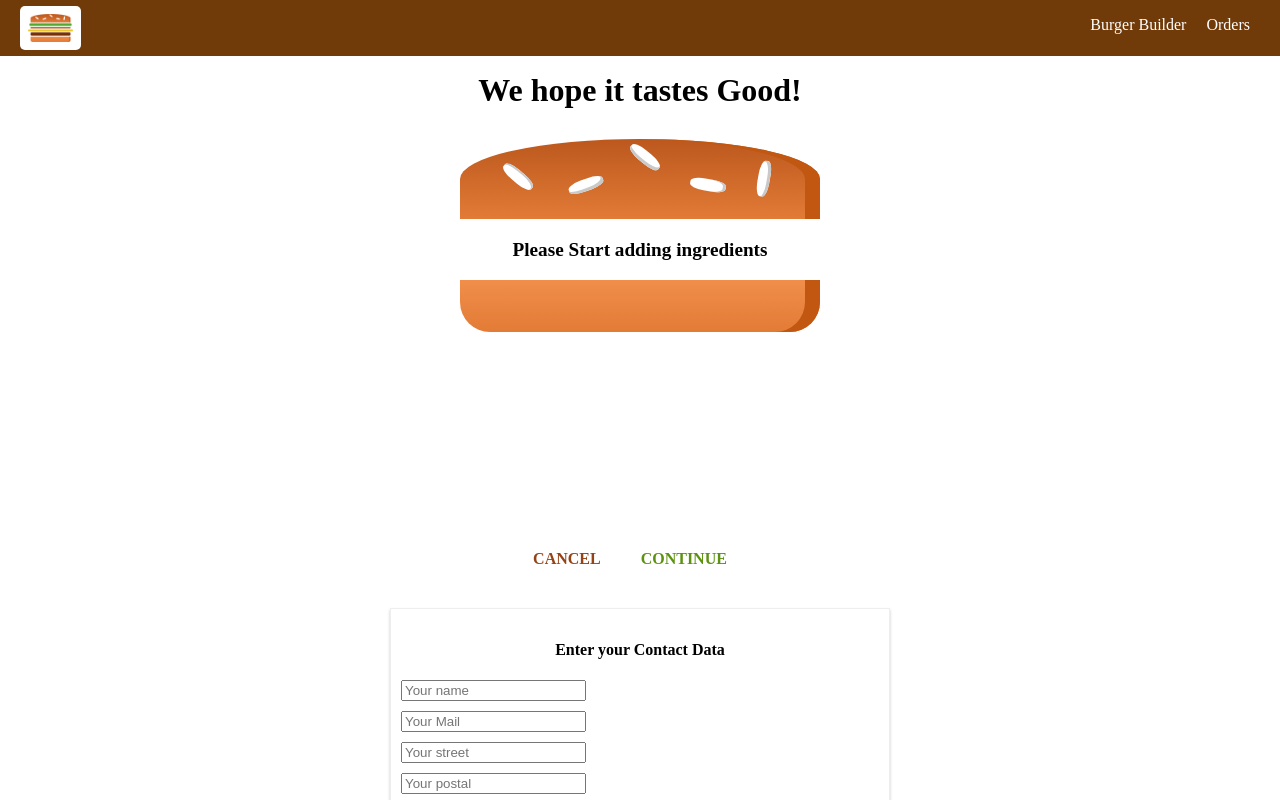
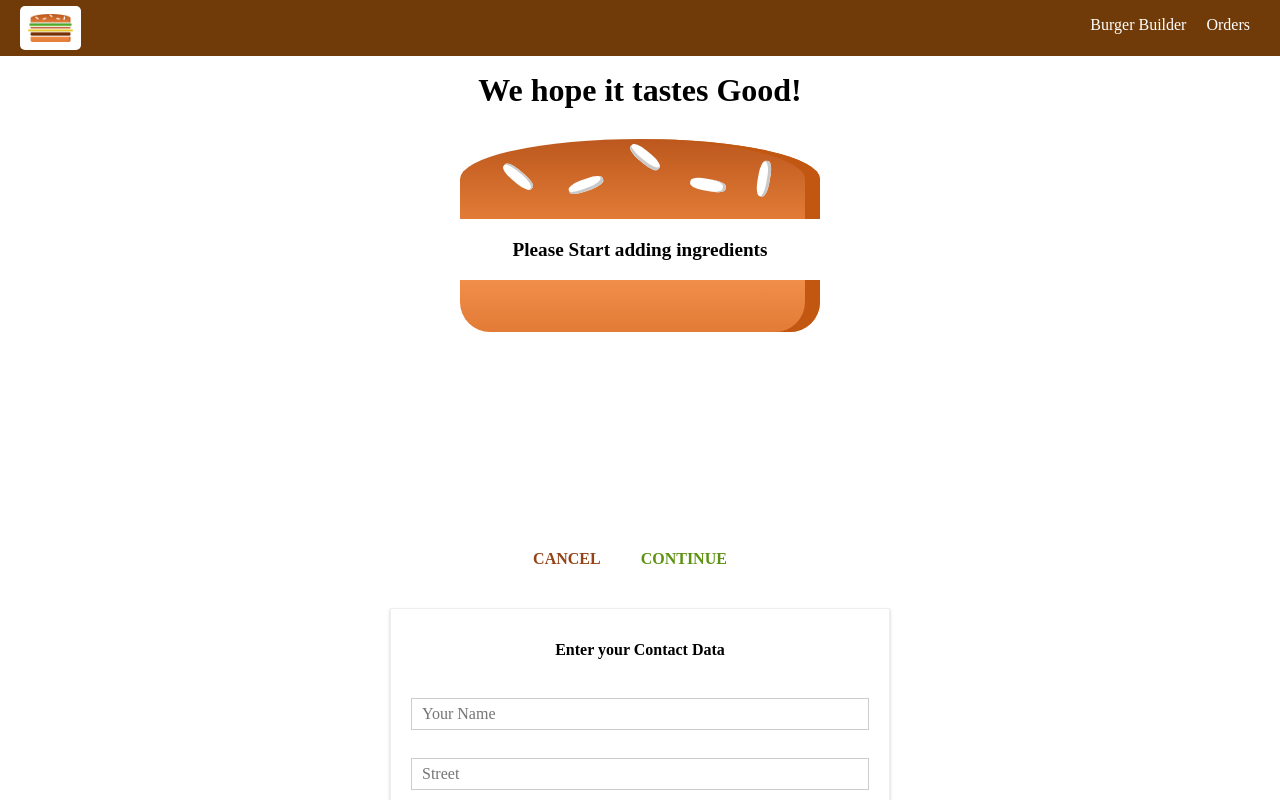
Before and after one commit to fmojica30/BurgerApplication, a React (Create React App) app: page /checkout in a window 1280 px wide. Both pictures are taken after a click on the button "CONTINUE". Shown: the top 800 px of the page. Built offline with nearby package versions, Linux system fonts and the light colour scheme; the HTML template or start-up script is replaced by a standard one.

Commit message:
Starting form making and validation

```diff
--- /dev/null
+++ b/src/Components/UI/Input/Input.js
@@ -0,0 +1,60 @@
+import React from 'react';
+import classes from './Input.module.css';
+
+
+const input = (props) => {
+  let inputElement= null;
+
+  switch (props.elementType) {
+    case "input":
+      inputElement = (
+        <input
+          className={classes.InputElement}
+          {...props.elementConfig}
+          onChange={props.changed}
+        />
+      );
+      break;
+
+    case "textarea":
+      inputElement = (
+        <textarea
+          className={classes.InputElement}
+          {...props.elementConfig}
+          onChange={props.changed}
+        />
+      );
+      break;
+
+    case "select":
+      inputElement = (
+        <select className={classes.InputElement} value={props.value} onChange={props.changed}>
+          {props.elementConfig.options.map(option => (
+            <option key={option.value} value={option.value}>
+              {option.displayValue}
+            </option>
+          ))}
+        </select>
+      );
+      break;
+
+    default:
+      inputElement = (
+        <input
+          className={classes.InputElement}
+          {...props.elementConfig}
+          onChange={props.changed}
+        />
+      );
+      break;
+  }
+  return (
+    <div className={classes.Input}>
+      <label className={classes.Label}>{props.label}</label>
+      {inputElement}
+    </div>
+  );
+
+};
+
+export default input;
--- /dev/null
+++ b/src/Components/UI/Input/Input.module.css
@@ -0,0 +1,26 @@
+.Input {
+  width: 100%;
+  padding: 10px;
+  box-sizing: border-box;
+}
+
+.Label {
+  font-weight: bold;
+  display: block;
+  margin-bottom: 8px;
+}
+
+.InputElement {
+  outline: none;
+  border: 1px solid #ccc;
+  background-color: white;
+  font: inherit;
+  padding: 6px 10px;
+  width: 100%;
+  box-sizing: border-box;
+}
+
+.InputElement:focus {
+  outline: none;
+  background-color: #ccc;
+}
--- a/src/Containers/Checkout/ContactData/ContactData.js
+++ b/src/Containers/Checkout/ContactData/ContactData.js
@@ -1,80 +1,157 @@
 import React, { Component } from 'react';
 import axios from '../../../axios-order';
+import {withRouter} from 'react-router-dom';
 
 import Button from '../../../Components/UI/Button/Button';
 import Spinner from '../../../Components/UI/Spinner/Spinner';
 import classes from './ContactData.module.css';
+import Input from '../../../Components/UI/Input/Input';
 
 class ContactData extends Component {
   state = {
-    name: '',
-    email: '',
-    address: {
-      street: '',
-      postalCode: ''
+    orderForm: {
+      name: {
+        elementType: "input",
+        elementConfig: {
+          type: "text",
+          placeholder: "Your Name"
+        },
+        value: ""
+      },
+      street: {
+        elementType: "input",
+        elementConfig: {
+          type: "text",
+          placeholder: "Street"
+        },
+        value: ""
+      },
+      zipCode: {
+        elementType: "input",
+        elementConfig: {
+          type: "text",
+          placeholder: "Zip Code"
+        },
+        value: ""
+      },
+      country: {
+        elementType: "input",
+        elementConfig: {
+          type: "text",
+          placeholder: "Country"
+        },
+        value: ""
+      },
+      email: {
+        elementType: "input",
+        elementConfig: {
+          type: "email",
+          placeholder: "Your e-mail"
+        },
+        value: ""
+      },
+      deliveryMethod: {
+        elementType: "select",
+        elementConfig: {
+          options: [
+            { value: "fastest", displayValue: "Fastest" },
+            { value: "cheapest", displayValue: "Cheapest" }
+          ]
+        },
+        value: ""
+      }
     },
-    loading: false,
+    loading: false
+  };
 
-  }
-
-  orderHandler = (event) => {
+  orderHandler = event => {
     event.preventDefault();
     console.log(this.props.ingredients);
     // alert('You Continue');
-    this.setState({loading: true});
+    this.setState({ loading: true });
+
+    const formData = {};
+    for (let formElementIdentifier in this.state.orderForm) {
+      formData[formElementIdentifier] = this.state.orderForm[formElementIdentifier].value;
+    }
+
     const order = {
       ingredients: this.props.ingredients,
       price: this.props.totalPrice,
-      customer: {
-        name: 'Max Scharz',
-        address: {
-          street: 'Test St 1',
-          zipCode: '234556',
-          country: 'USA',
-        },
-        email: 'test@gmail.com'
-      },
-      deliveryMethod: 'fastest'
-    }
+      orderData: formData
+    };
+
     console.log(order);
-    axios.post('/orders.json', order)
+    axios.post("/orders.json", order)
       .then(response => {
-        // console.log(response);
-        this.setState({
-          loading: false
-        });
-        this.props.history.push('/');
+        console.log(response);
+        console.log(this.props);
+
+        this.setState({loading: false});
+        this.props.history.push("/");
+        console.log('error');
       })
       .catch(error => {
         // console.log(error);
         this.setState({
           loading: false
-        })
+        });
       });
   };
 
+  inputChangedHandler = (event, inputIdentifier) => {
+    // console.log(event.target.value);
+    const updatedOrderForm = {
+      ...this.state.orderForm
+    }
+    const updatedFormElement= {
+      ...updatedOrderForm[inputIdentifier]
+    };
+    updatedFormElement.value = event.target.value;
+    updatedOrderForm[inputIdentifier] = updatedFormElement;
+    this.setState({orderForm: updatedOrderForm});
+  };
+
   render() {
+    const formElements = [];
+    for (let key in this.state.orderForm){
+      formElements.push({
+        id: key,
+        config: this.state.orderForm[key]
+      })
+    }
     let form = (
-      <form>
-        <input type="text" name="name" placeholder="Your name" />
-        <input type="text" name="email" placeholder="Your Mail" />
-        <input type="text" name="street" placeholder="Your street" />
-        <input type="text" name="postal" placeholder="Your postal" />
-        <Button btnType="Success" clicked={this.orderHandler}>
+      <form onSubmit={this.orderHandler}>
+
+        {formElements.map(formElement => (
+          <Input
+            key={formElement.id}
+            elementType={formElement.config.elementType}
+            elementConfig={formElement.config.elementConfig}
+            value={formElement.config.value}
+            changed={(event) => this.inputChangedHandler(event, formElement.id)}
+          />
+        ))
+        }
+
+        <Button btnType="Success">
           ORDER
         </Button>
+
       </form>
     );
+
     if (this.state.loading) {
-      form = <Spinner />
+      form = <Spinner />;
     }
-    return(
+
+    return (
       <div className={classes.ContactData}>
         <h4>Enter your Contact Data</h4>
         {form}
       </div>
     );
-  };
+  }
 };
 
-export default ContactData;
+export default withRouter(ContactData);
--- a/src/Containers/Checkout/ContactData/ContactData.module.css
+++ b/src/Containers/Checkout/ContactData/ContactData.module.css
@@ -8,11 +8,6 @@
   box-sizing: border-box;
 }
 
-.ContactData input {
-  display: block;
-  margin-top: 10px;
-}
-
 @media (min-width: 600px) {
   .ContactData {
     width: 500px;
```
